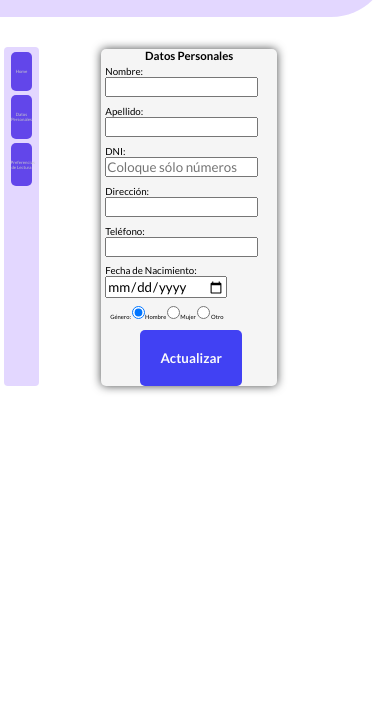
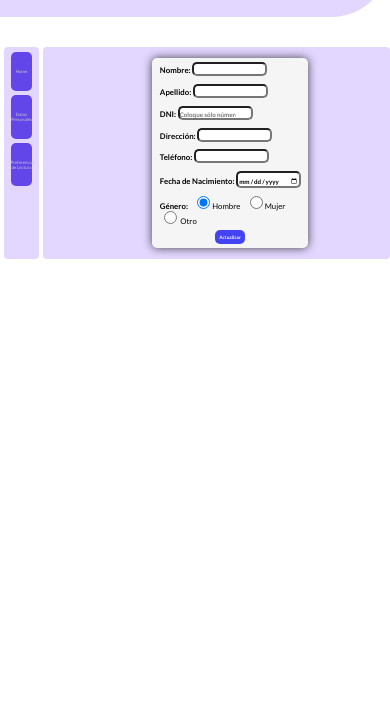
Before and after one commit to florchus/Python-CodoaCodo, a plain HTML site: page templetes/panel_usuario.html in a window 390 px wide. Shown: the part 67-790 px from the top of the page. Drawn offline with Linux system fonts and the light colour scheme.

Commit message:
Ajuste css y responsive de la página datos personales

```diff
--- a/css/styles.css
+++ b/css/styles.css
@@ -289,7 +289,7 @@ p {
 h3 {
   text-align: center;
 }
-/* ============================== LOGIN ==============================*/
+/* ============================== Inicio ==============================*/
 .wrapper-log {
   text-align: left;
   padding: 3vw;
@@ -365,43 +365,52 @@ h3 {
   border-radius: 5px;
 }
 /* ============================== PANEL DE USUARIO ==============================*/
-.contenido-panel {
-  display: flex;
-  justify-content: center;
+.wrapper-panel {
+  text-align: left;
+  padding: 3vw;
+  font-size: 80%;
+}
+.container-data {
   background-color: whitesmoke;
   box-shadow: 0 0 10px rgba(10, 12, 14, 0.747);
   border-radius: 5px;
-  width: 45vw;
-  /* height: 41vw; */
-  margin-top: 7vw;
-  margin-left: 15vw;
+  width: 40vw;
+  /* height: 25vw; */
+  margin-left: 25vw;
 }
-.contenido-panel form{
-  align-items: center;
 
-}
-/* .form-group {
-  font-size: 80%;
-} */
-.panel {
+.container-data button {
   background-color: rgba(4, 4, 243, 0.742);
-  padding: 20px;
+  padding: 1vw;
   color:#fbfbfb;
   border: none;
   border-radius: 5px;
   cursor: pointer;
   font-weight: bold;
+  font-size: 60%;
 }
-.datos {
-  background-color: rgba(4, 4, 243, 0.742);
-  padding: 20px;
-  color:#fbfbfb;
-  border: none;
+.btn-datosPersonales{
+  display: flex;
+  justify-content: center;
+  padding-bottom: 1vw;
+}
+
+.container-data label {
+  /* font-size: 20px; */
+  font-weight: bold;
+  margin-left: 1vw;
+}
+.container-data input {
+  font-size: 80%;
+  font-weight: bold;
+  /* margin-left: 2vw; */
   border-radius: 5px;
-  cursor: pointer;
-  font-weight: bold;
-  margin-top: 1vw;
-  margin-left: 10vw;
+  padding-top: 3px;
+  /* width: 85%; */
+}
+
+.container-data input[type="radio"] {
+  margin: 0 0.5vw 0 2vw;
 }
 /* ============================== Preferencias de lectura ==============================*/
 /* Establece colores de fondo para cada género */
--- a/templetes/panel_usuario.html
+++ b/templetes/panel_usuario.html
@@ -24,10 +24,11 @@
             <button id="BotonDatosPersonales" class="menuop" disabled>Datos Personales</button>
             <button id="BotonPreferenciasLectura" class="menuop">Preferencias de Lectura</button>
         </div>
-        <div class="contenido-panel">
+        <div class="contenido">
             <div class="wrapper-panel" id="datosPersonales">
-                <h3>Datos Personales</h3>
-                <form onsubmit="return validarFormularioUsuario()"> <!-- action="procesar_usuario.php" method="post" -->
+                <div class="container-data">
+                    <form onsubmit="return validarFormularioUsuario()">
+                        <!-- action="procesar_usuario.php" method="post" -->
                         <div class="form-group">
                             <label for="nombre">Nombre:</label>
                             <input type="text" id="nombre" name="nombre" required>
@@ -52,13 +53,18 @@
                             <label for="fechana">Fecha de Nacimiento: </label>
                             <input type="date" name="fechana" required>
                         </div>
-                    <p>Género:
+                        <div class="form-group">
+                            <label>Género: </label>
                             <input type="radio" name="genero" value="Hombre" checked>Hombre
                             <input type="radio" name="genero" value="Mujer">Mujer
                             <input type="radio" name="genero" value="Otro"> Otro
-                    </p>
+                        </div>
+                        <div class="btn-datosPersonales">
                             <button class="datos" type="submit" class="btn">Actualizar</button>
+                        </div>
                     </form>
+
+                </div>
             </div>
             <div class="wrapper-panel" id="preferenciasLectura" style="display: none;">
                 <h3>Preferencias de Lectura</h3>
```
Lines whose indentation alone changed are shown as unchanged.
